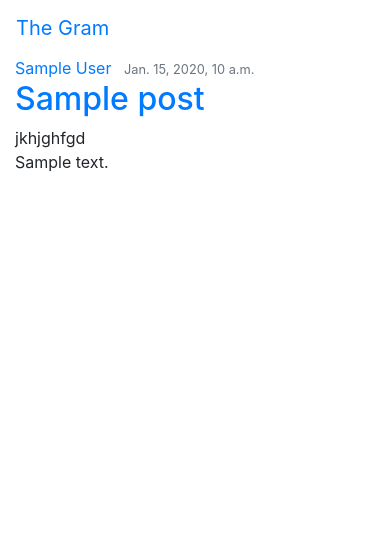
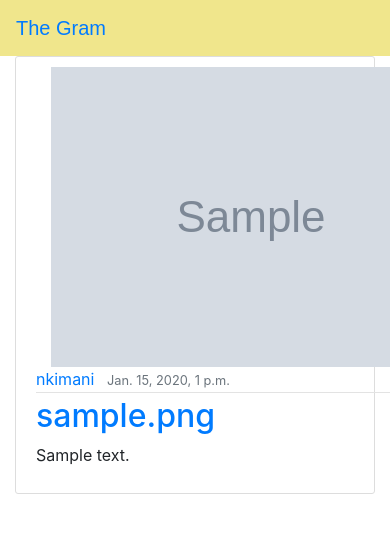
Before and after one commit to Vivvianne/TheGram, a Django app: template thegram/templates/blog/home.html in a window 390 px wide; the page is wider, and only the part inside the window is pictured. Shown: the top 533 px of that part. Run offline with Django 3.2, Linux system fonts and the light colour scheme; data comes from the database, SQL or seed files in the repository; both versions use the stored data as it was after the commit; tables that the repository leaves empty hold one stand-in row (values such as "Sample post"); the template is opened without the code that fills it: values that come from a table or form of the project are taken from there, most other values are stand-ins (such as "Sample title", 1, 10 or a date in 2020); grey boxes marked "Sample" are stand-in pictures; some libraries are stand-ins or nearby versions.

Commit message:
created the post class and imported pillow

```diff
--- a/thegram/models.py
+++ b/thegram/models.py
@@ -1,3 +1,9 @@
 from django.db import models
+from django.utils import timezone
+from django.contrib.auth.models import User
 
-# Create your models here.
+class Post(models.Model):
+    image = models.ImageField(upload_to = "images/",null = True)
+    description = models.TextField()
+    date_posted = models.DateTimeField(default=timezone.now)
+    author = models.ForeignKey(User, on_delete=models.CASCADE)
--- a/thegram/static/blog/main.css
+++ b/thegram/static/blog/main.css
@@ -0,0 +1,55 @@
+.navbar {
+    background-color: khaki;
+    font-family: fantasy;
+    font-size: 20px;
+
+}
+
+.site-header .navbar-nav .nav-link:hover {
+    color: #ffffff;
+  }
+
+.site-header .navbar-nav .nav-link.active {
+    font-weight: 500;
+  }
+
+.content-section {
+    background: #ffffff;
+    padding: 10px 20px;
+    border: 1px solid #dddddd;
+    border-radius: 3px;
+    margin-bottom: 20px;
+  }
+.article-img {
+    height: 65px;
+    width: 65px;
+    margin-right: 16px;
+  }
+
+.article-metadata {
+    padding-bottom: 1px;
+    margin-bottom: 4px;
+    border-bottom: 1px solid #e3e3e3
+  }
+
+.article-metadata a:hover {
+    color: #333;
+    text-decoration: none;
+  }
+
+.article-svg {
+    width: 25px;
+    height: 25px;
+    vertical-align: middle;
+  }
+
+.account-img {
+    height: 125px;
+    width: 125px;
+    margin-right: 20px;
+    margin-bottom: 16px;
+  }
+
+.account-heading {
+    font-size: 2.5rem;
+  }
--- a/thegram/templates/blog/home.html
+++ b/thegram/templates/blog/home.html
@@ -4,12 +4,15 @@
 <article class="media content-section">
   <div class="media-body">
     <div class="article-metadata">
+      <!--Display news Article images  -->
+      <div class="col-xs-6 col-sm-6 col-md-6 col-lg-6">
+        <img src="{{thegram_item.images_image.url}}" class="img-responsive" alt="Image">
+      </div>
       <a class="mr-2" href="#">{{ post.author }}</a>
       <small class="text-muted">{{ post.date_posted }}</small>
     </div>
-            <h2><a class="article-title" href="#">{{ post.title }}</a></h2>
-            jkhjghfgd
-            <p class="article-content">{{ post.content }}</p>
+    <h2><a class="article-title" href="#">{{ post.image }}</a></h2>
+    <p class="article-content">{{ post.description }}</p>
   </div>
 </article>
 {% endfor %}
--- a/thegram/urls.py
+++ b/thegram/urls.py
@@ -1,7 +1,11 @@
 from django.urls import path
 from . import views
+from django.conf import settings
+from django.conf.urls.static import static
 
 urlpatterns = [
     path('', views.home, name='thegram-home'),
     path('about/', views.about, name='thegram-about'),
 ]
+if settings.DEBUG:
+    urlpatterns+= static(settings.MEDIA_URL, document_root = settings.MEDIA_ROOT)
--- a/thegram/views.py
+++ b/thegram/views.py
@@ -11,7 +11,7 @@ posts = [
     {
         'author': 'Jane Doe',
         'title': 'Blog Post 2',
-        'content': 'Second post content',
+        'description': 'Second post content',
         'date_posted': 'August 28, 2018'
     }
 ]
```
Also changed, not shown: instagram/settings.py (+8 -3 lines), db.sqlite3. Lines whose indentation alone changed are shown as unchanged.
